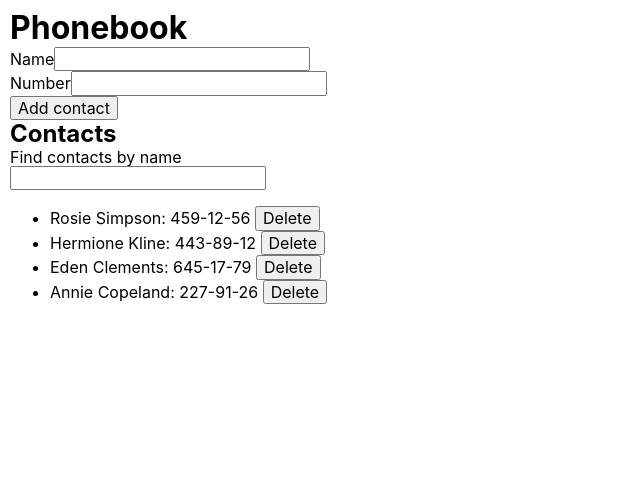
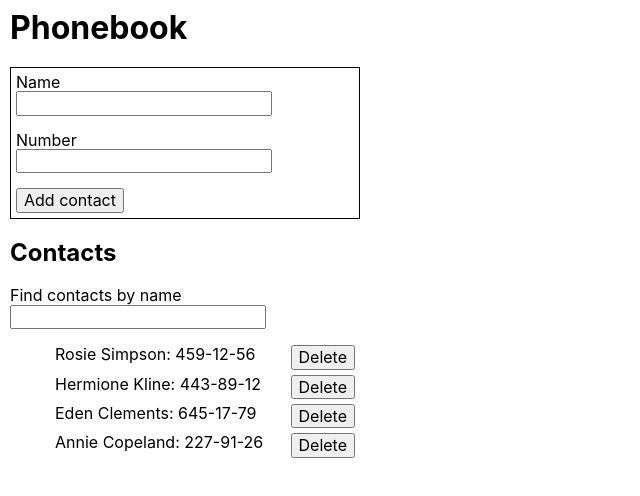
Before and after one commit to ZhukovVitaliy/goit-react-hw-02-phonebook, a React (Create React App) app: page / in a window 1280 px wide. Shown: the top 496 px of the page, without its empty margins (0-640 px from the left). Built offline with nearby package versions, Linux system fonts and the light colour scheme.

Commit message:
adds styled

```diff
--- a/src/GlobalStyle.jsx
+++ b/src/GlobalStyle.jsx
@@ -24,5 +24,8 @@ export const GlobalStyle = createGlobalStyle`
     margin: 0;
   }
 
+  h1, h2 {
+    margin-bottom: 20px;
+  }
 
 `;
--- a/src/components/App/App.jsx
+++ b/src/components/App/App.jsx
@@ -3,6 +3,7 @@ import { Component } from 'react';
 import { GlobalStyle } from '../../GlobalStyle';
 import { ContactForm } from 'components/ContactForm/ContactForm';
 import { ContactsList } from 'components/ContactsList/ContactsList';
+import { Container } from './App.styled';
 import { Filter } from 'components/Filter/Filter';
 
 export class App extends Component {
@@ -59,7 +60,9 @@ export class App extends Component {
       <>
         <GlobalStyle />
         <h1>Phonebook</h1>
-        <ContactForm onSubmit={this.addContact} />
+        <Container>
+          <ContactForm onSubmit={this.addContact} />
+        </Container>
 
         <h2>Contacts</h2>
         <Filter value={filter} onChange={this.changeFilter} />
--- /dev/null
+++ b/src/components/App/App.styled.jsx
@@ -0,0 +1,9 @@
+import styled from 'styled-components';
+
+export const Container = styled.div`
+  margin-bottom: 20px;
+  padding: 5px;
+  width: 350px;
+
+  border: 1px solid black;
+`;
--- a/src/components/ContactForm/ContactForm.jsx
+++ b/src/components/ContactForm/ContactForm.jsx
@@ -1,5 +1,6 @@
 import { Component } from 'react';
 import { nanoid } from 'nanoid';
+import { Input } from './ContactForm.styled';
 
 const nameInputId = nanoid();
 const numberInputId = nanoid();
@@ -39,7 +40,8 @@ export class ContactForm extends Component {
       <form autoComplete="off" onSubmit={this.handelSubmit} action="">
         <label htmlFor={nameInputId}>
           Name
-          <input
+          <br />
+          <Input
             id={nameInputId}
             onChange={this.handelChange}
             type="text"
@@ -53,7 +55,8 @@ export class ContactForm extends Component {
         <br />
         <label htmlFor={numberInputId}>
           Number
-          <input
+          <br />
+          <Input
             id={numberInputId}
             onChange={this.handelChange}
             type="tel"
--- /dev/null
+++ b/src/components/ContactForm/ContactForm.styled.jsx
@@ -0,0 +1,5 @@
+import styled from 'styled-components';
+
+export const Input = styled.input`
+  margin-bottom: 15px;
+`;
--- a/src/components/ContactsList/ContactsList.jsx
+++ b/src/components/ContactsList/ContactsList.jsx
@@ -1,3 +1,21 @@
+import { Item } from './ContactsList.styled';
+
+export const ContactsList = ({ contacts, onDeleteContact }) => {
+  return (
+    <ul>
+      {contacts.map(({ id, name, number }) => {
+        return (
+          <Item key={id}>
+            {name}: {number}{' '}
+            <button type="button" onClick={() => onDeleteContact(id)}>
+              Delete
+            </button>
+          </Item>
+        );
+      })}
+    </ul>
+  );
+};
 // import { Component } from 'react';
 
 // export class ContactsList extends Component {
@@ -15,19 +33,3 @@
 //     );
 //   }
 // }
-export const ContactsList = ({ contacts, onDeleteContact }) => {
-  return (
-    <ul>
-      {contacts.map(({ id, name, number }) => {
-        return (
-          <li key={id}>
-            {name}: {number}{' '}
-            <button type="button" onClick={() => onDeleteContact(id)}>
-              Delete
-            </button>
-          </li>
-        );
-      })}
-    </ul>
-  );
-};
--- /dev/null
+++ b/src/components/ContactsList/ContactsList.styled.jsx
@@ -0,0 +1,9 @@
+import styled from 'styled-components';
+
+export const Item = styled.li`
+  display: flex;
+  justify-content: space-between;
+
+  margin: 5px;
+  width: 300px;
+`;
```
